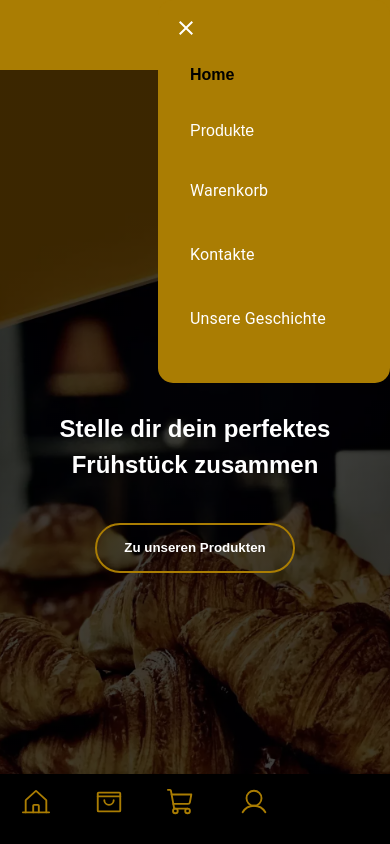
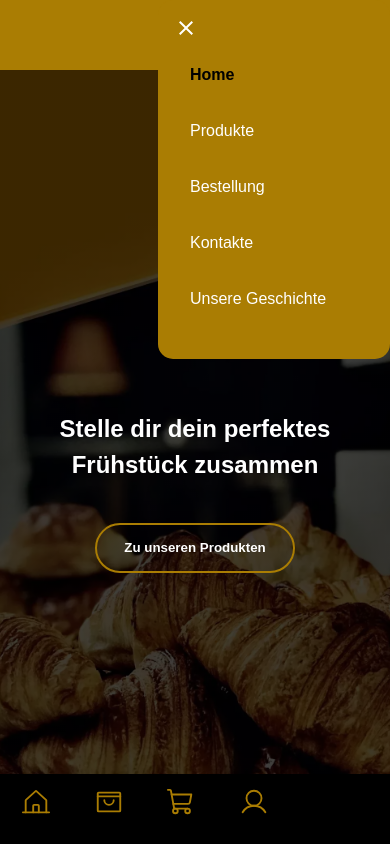
Before and after one commit to 2204Simon/Website-dynamisch, a React (Create React App) app in the folder my-app/: page / in a window 390 px wide. Both pictures are taken after a click on the icon 358 px from the left and 35 px from the top of the page. Shown: the top 844 px of the page. Built offline with nearby package versions, Linux system fonts and the light colour scheme.

Commit message:
Burger Menü anpassungen

```diff
--- a/my-app/src/pages/BurgerMenu.tsx
+++ b/my-app/src/pages/BurgerMenu.tsx
@@ -90,19 +90,13 @@ const BurgerMenu: React.FC = () => {
             <StyledLink to="/Produkte">Produkte</StyledLink>
           </StyledListItem>
           <StyledListItem>
-            <StyledLink to={"Bestellung"}>
-              <ListItemText primary="Warenkorb" />
-            </StyledLink>
+            <StyledLink to="/Bestellung">Bestellung</StyledLink>
           </StyledListItem>
           <StyledListItem>
-            <StyledLink to={"Kontakt"}>
-              <ListItemText primary="Kontakte" />
-            </StyledLink>
+            <StyledLink to="/Kontakte">Kontakte</StyledLink>
           </StyledListItem>
           <StyledListItem>
-            <StyledLink to={"Unsere Geschichte"}>
-              <ListItemText primary="Unsere Geschichte" />
-            </StyledLink>
+            <StyledLink to="/Unsere Geschichte">Unsere Geschichte</StyledLink>
           </StyledListItem>
         </StyledList>
       </StyledMenu>
```
